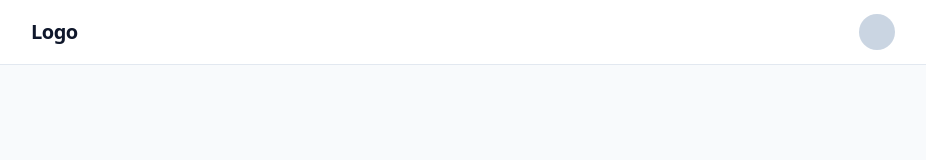
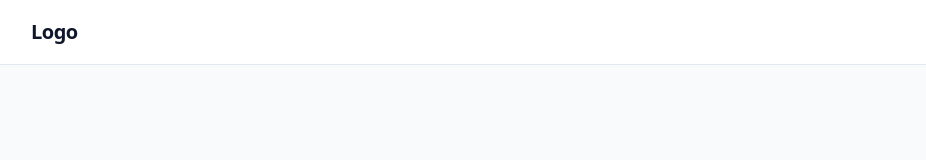
Before and after one commit to ebbestankiewicz/campus-social, a website: page index.html in a window 1280 px wide. Shown: the top 160 px of the page, without its empty margins (177-1103 px from the left). Drawn offline with Linux system fonts and the light colour scheme.

Commit message:
removed the nav avatar from auth

```diff
--- a/index.html
+++ b/index.html
@@ -19,7 +19,6 @@
         >
           Logo
         </a>
-        <div class="h-9 w-9 rounded-full bg-slate-300"></div>
       </div>
     </header>
     <main class="flex flex-1 items-center justify-center p-6">
```
Also changed, not shown: css/style.css.
